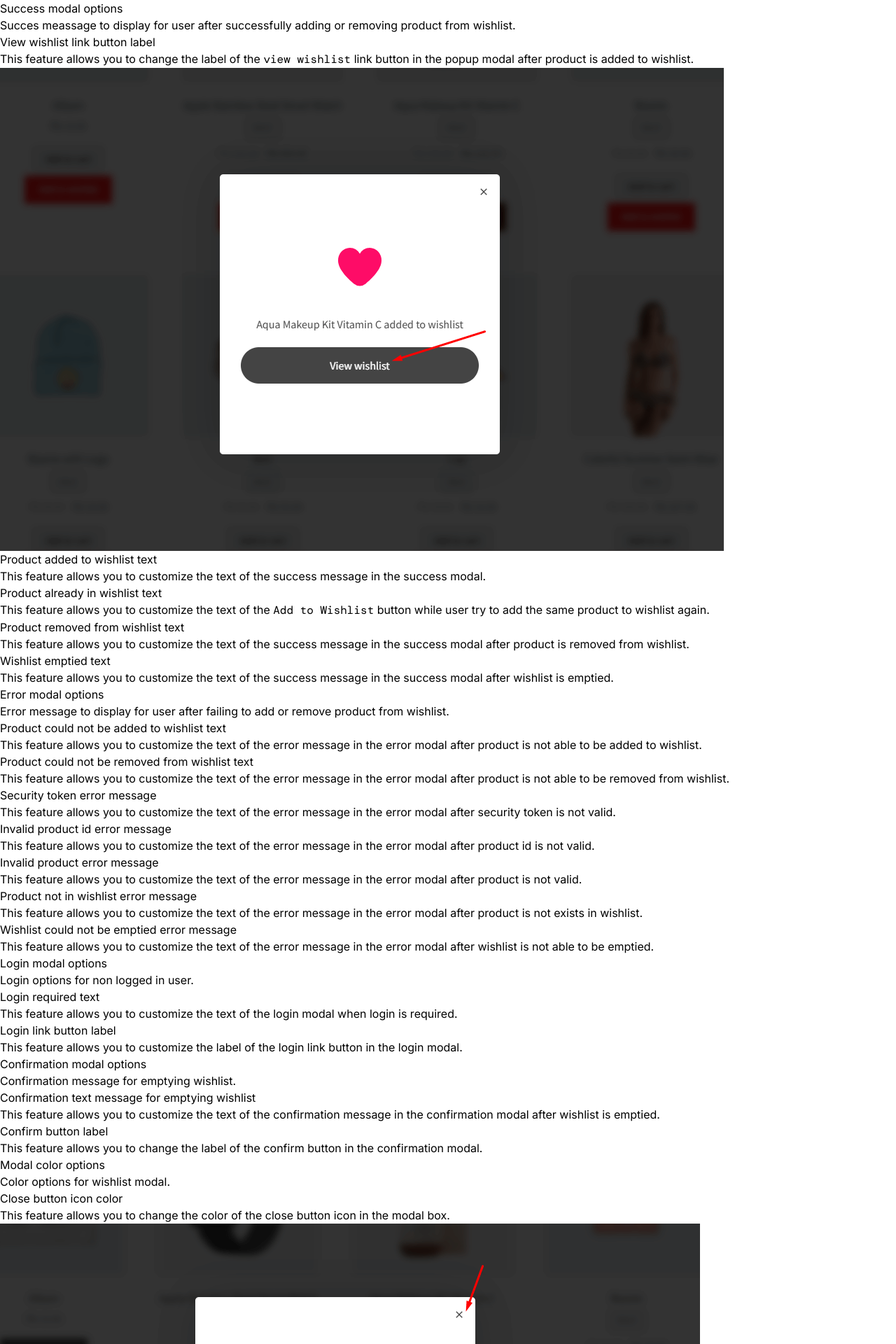
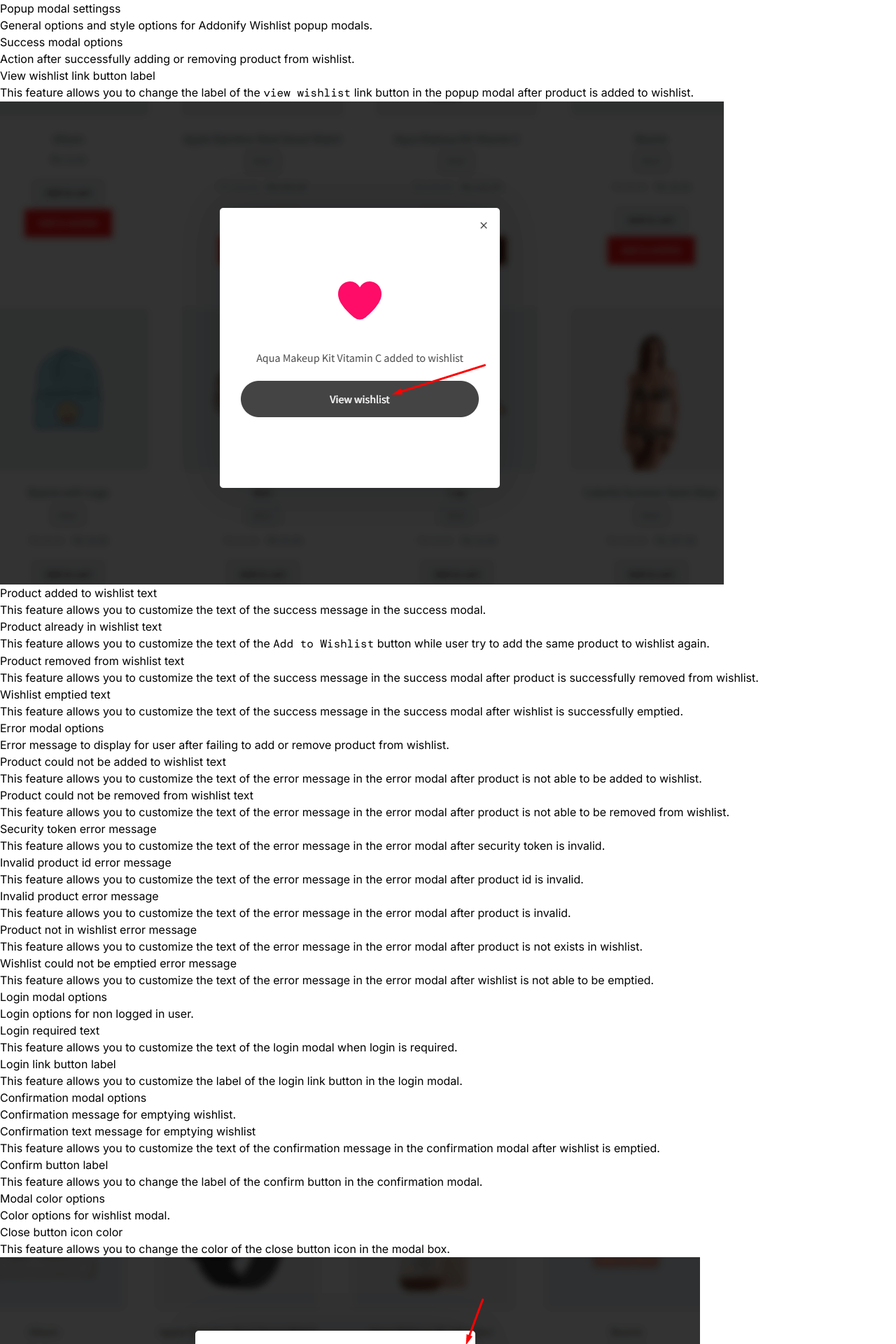
Before and after one commit to h1dd3nsn1p3r/docs.addonify.com, a Next.js app: page /kb/wishlist/popup-modal in a window 1280 px wide. Shown: the top 1920 px of the page at 70% size. Built offline with nearby package versions, Linux system fonts and the light colour scheme.

Commit message:
Wishlist diccumentation modified.
- Wishlist doccumentation modified.

```diff
--- a/pages/kb/wishlist/_meta.ts
+++ b/pages/kb/wishlist/_meta.ts
@@ -1,7 +1,7 @@
 export default {
 	installation: "Installation",
 	settings: "Settings",
-	general: "General options",
+	general: "General settings",
 	"popup-modal": "Popup modals",
 	button: "Button",
 	page: "Page",
--- a/pages/kb/wishlist/button.mdx
+++ b/pages/kb/wishlist/button.mdx
@@ -4,37 +4,43 @@ sidebarTitle: Button Options
 ---
 
 
-# Button Options
+# Button settings
 
-Options for `Add to Wishlist` button.
+General settings and style options for Addonify Wishlist buttons.
 
-## Add to Wishlist button position on product loop
+## Wishlist button options
+
+General and style options for `Add to Wishlist` button.
+
+### Add to Wishlist button position on product loop
 
 Choose where to display the `Add to Wishlist` button. There are four options: before `Add to Cart` button, after `Add to Cart` button, Over the Product Image and None.
 
 
-## Add to Wishlist button position on product single
+### Add to Wishlist button position on product single
 
-Choose where to display the `Add to Wishlist` button. There are five options : None, before Add to Cart form, before `Add to Cart` button, after `Add to Cart` button and after add to cart form.
+Choose where to display the `Add to Wishlist` button on product single page. There are five options : None, before Add to Cart form, before `Add to Cart` button, after `Add to Cart` button and after add to cart form.
 
 
-## Remove product from the wishlist on double click
+### Remove product from the wishlist on double click
 
 Enable the option to remove a product from the wishlist on double click on `Already in Wishlist` buttons.
 
 
-## Custom CSS class
+### Custom CSS class
 
 Add custom CSS class or classes to `Add to Wishlist` button. If more than one CSS classes are to be added, separate CSS classes with a space.
 
 
-## Background color
+### Background color
 
 This feature allows you to change the background color of the `add to wishlist` button.
 
 
 
-# Save for Later Button Options
+## Save for later button options
+
+### enable/disable
 
 
 Enable the option to display a `Save for Later` button for products on the cart page. This allows users to add products to their wishlist directly from the cart. When a user clicks the `Save for Later` button, the product is added to their wishlist. Please note that this feature is only supported on the legacy cart page, it does not work with the latest WooCommerce cart page. To use this feature, create a cart page using the [woocommerce_cart] shortcode.
@@ -42,30 +48,38 @@ Enable the option to display a `Save for Later` button for products on the cart
 
 [![Save for later button](/products/wishlist/save-for-later.png)](/products/wishlist/save-for-later.png)
 
+### Button label after added to wishlist
 
+This feature allows you to change the label of the `Save for Later` button after product is added to wishlist.
 
-# Button label options
+## Button label options
 
-`Add to Wishlist` button options.
+Addonify Wishlist button label options.
 
-## Add to wishlist button label
+### Add to wishlist button label
 
 This feature allows you to change the label of the `Add to Wishlist` button.
 
-## Already in wishlist button label
+### Already in wishlist button label
 
 This feature allows you to change the label of the `Already in Wishlist` button.
 
+### Label color
 
-# Button icon options
+This feature allows you to change the color of all the Addonify Wishlist button's label.
+
+
+## Button icon options
 
 Options related to `Add to Wishlist` button icon.
 
-## Display icon in button
+### Display icon in button
 
 By enabling this feature, the icon will be displayed before or after the `Add to Wishlist` button's label text.
 
 
-## Button icon position
+[![wishlist button icon](/products/wishlist/wishlist-button-icon.png)](/products/wishlist/wishlist-button-icon.png)
+
+### Button icon position
 
 Choose where to display the `add to wishlist` button icon. There are two options: Before and After button's label.
--- a/pages/kb/wishlist/general.mdx
+++ b/pages/kb/wishlist/general.mdx
@@ -1,53 +1,61 @@
 ---
 title: Wishlist General Options
-sidebarTitle: General options
+sidebarTitle: General Settings
 ---
 
 
-# General options
- Wishlist general setting options.
+# General Settings
 
-## Enable wishlist
+General settings and style options for Addonify Wishlist.
+
+
+## Genral options
+
+General options related to Addonify Wishlist.
+
+
+### Enable wishlist
 
 By enabling this feature you can add products to your wishlist. You can also view your wishlist from the wishlist page.
 
 [![Wishlist](/products/wishlist/wishlist.png)](/products/wishlist/wishlist.png)
 
 
-## Wishlist page
+
+### Wishlist page
 
 This feature allows user to view their wishlist on selected page.
 
 
-## Login required
+### Login required
 
 If this feature is enable, only logged in user can add product to wishlist.
 
-## Action on add to wishlist button for guest user
+### Action on add to wishlist button for guest user
 
 If login required settings is set to true and non login user try to add product to the wishlist, then you can select the action that you want to perform on the `add to wishlist` button for guest user. We have two options: redirect to login page or display login popup message.
 
 
-## Remove product from wishlist after added to cart
+### Remove product from wishlist after added to cart
 
 By enabling this feature you can remove product from wishlist after added to cart.
 
-## Enable wishlist tab on my account page
+### Enable wishlist tab on my account page
 
 By enabling this feature you can add wishlist tab and wishlist page on My account page.
 
 
-# Styles options
+## Styles options
 
 Wishlist styles setting options.
 
-## Custom CSS
+### Custom CSS
 
 If you want to add custom CSS, then you can add your custom CSS here.
 
 
 
-##Product options
+## Product options
 
 Wishlist product options.
 
--- a/pages/kb/wishlist/installation.mdx
+++ b/pages/kb/wishlist/installation.mdx
@@ -8,7 +8,7 @@ import VideoPlayer from "@components/global/Video";
 
 # Installing Addonify Wishlist
 
-You can install the Addonify WooCommerce Wishlist plugin via the WordPress admin dashboard. The First process is simple & most commonly used.
+You can install the Addonify WooCommerce Wishlist plugin via the WordPress admin dashboard. The first process is simple & most commonly used.
 
 ## Installing from dashboard
 
@@ -31,7 +31,7 @@ You can install the Addonify WooCommerce Wishlist plugin via the WordPress admin
 6. Choose the downloaded zip file.
 7. Click on the `Install Now` button.
 8. Once installed, click on the `Activate` button.
-9. Done! You have successfully installed the Addonify wishlist plugin.
+9. Done! You have successfully installed the Addonify Wishlist plugin.
 
 ## Installing via FTP
 
--- a/pages/kb/wishlist/notice.mdx
+++ b/pages/kb/wishlist/notice.mdx
@@ -3,12 +3,16 @@ title: Wishlist Notice Options
 sidebarTitle: Wishlist Notice
 ---
 
+# Wishlist Notice Seetings
 
-# Wishlist notice options
+General and style options for Addonify Wishlist notice.
+
+
+## Wishlist notice options
 
 Options related to wishlist notice.
 
-## Notice timeout (in seconds)
+### Notice timeout (in seconds)
 
 This feature allows you to change the timeout of the wishlist notice. The default value is 5 seconds.
 
@@ -20,18 +24,22 @@ This feature allows you to change the timeout of the wishlist notice. The defaul
 ## Product removal undo notice options
 
 
-## Text before undo link
+### Text before undo link
 
 This feature allows you to customize the text before the undo link in the product removal undo notice.
 
 
-## Undo link label
+### Undo link label
 
 This feature allows you to change the label of the undo link in the product removal undo notice.
 
 
-# Product added to cart notice options
+## Product added to cart notice options
 
-## Notice text
+### Notice text
 
 This feature allows you to customize the text of the product added to cart notice.
+
+## Notice color options
+
+Color options for wishlist notice.
--- a/pages/kb/wishlist/page.mdx
+++ b/pages/kb/wishlist/page.mdx
@@ -3,38 +3,44 @@ title: Wishlist Page Options
 sidebarTitle: Wishlist Page
 ---
 
-# Wishlist Page Options
+# Wishlist page
 
-Options related to wishlist page.
+General option and style options for Addonify Wishlist page.
 
-## Text when the wishlist is empty
+## Page options
+
+General options related to Addonify Wishlist page.
+
+### Text when the wishlist is empty
 
 This feature allows you to customize the text of the wishlist page when the wishlist is empty.
 
-## Display a link
+### Display a link
 
 Enable this feature to display a link to the wishlist page when wishlist is empty.
 
 
-## Page to be linked
+### Page to be linked
 
 Select the page to be linked when wishlist is empty.
 
 
-## Link label
+### Link label
 
 This feature allows you to change the label of the link to the wishlist page when wishlist is empty.
 
 
-# Button to empty wishlist options
+## Button to empty wishlist options
 
-## Display button to empty wishlist
+Button to clear all the wishlist.
+
+### Display button to empty wishlist
 
 By enabling this feature user can empty the wishlist by clicking an `Clear Wishlist` button. This button will be displayed on the wishlist page when wishlist is not empty.
 
 [![clear wishlist](/products/wishlist/clear-wishlist.png)](/products/wishlist/clear-wishlist.png)
 
 
-## Button label
+### Button label
 
 This feature allows you to change the label of the `Clear Wishlist` button.
--- a/pages/kb/wishlist/popup-modal.mdx
+++ b/pages/kb/wishlist/popup-modal.mdx
@@ -3,122 +3,126 @@ title: Popup Modal Options
 sidebarTitle: Popup modals
 ---
 
-# Success modal options
+# Popup modal settingss
 
-Succes meassage to display for user after successfully adding or removing product from wishlist.
+General options and style options for Addonify Wishlist popup modals.
 
-## View wishlist link button label
+## Success modal options
+
+Action after successfully adding or removing product from wishlist.
+
+### View wishlist link button label
 
 This feature allows you to change the label of the `view wishlist` link button in the popup modal after product is added to wishlist.
 
 [![view wishlist button label](/products/wishlist/view-wishlist-button-label.png)](/products/wishlist/view-wishlist-button-label.png)
 
 
-## Product added to wishlist text
+### Product added to wishlist text
 
 This feature allows you to customize the text of the success message in the success modal.
 
 
-##  Product already in wishlist text
+###  Product already in wishlist text
 
 This feature allows you to customize the text of the `Add to Wishlist` button while user try to add the same product to wishlist again.
 
-## Product removed from wishlist text
+### Product removed from wishlist text
 
-This feature allows you to customize the text of the success message in the success modal after product is removed from wishlist.
+This feature allows you to customize the text of the success message in the success modal after product is successfully removed from wishlist.
 
 
-## Wishlist emptied text
+### Wishlist emptied text
 
-This feature allows you to customize the text of the success message in the success modal after wishlist is emptied.
+This feature allows you to customize the text of the success message in the success modal after wishlist is successfully emptied.
 
-# Error modal options
+## Error modal options
 
  Error message to display for user after failing to add or remove product from wishlist.
 
-## Product could not be added to wishlist text
+### Product could not be added to wishlist text
 
 This feature allows you to customize the text of the error message in the error modal after product is not able to be added to wishlist.
 
 
-## Product could not be removed from wishlist text
+### Product could not be removed from wishlist text
 
 This feature allows you to customize the text of the error message in the error modal after product is not able to be removed from wishlist.
 
 
-## Security token error message
+### Security token error message
 
-This feature allows you to customize the text of the error message in the error modal after security token is not valid.
+This feature allows you to customize the text of the error message in the error modal after security token is invalid.
 
 
-## Invalid product id error message
+### Invalid product id error message
 
-This feature allows you to customize the text of the error message in the error modal after product id is not valid.
+This feature allows you to customize the text of the error message in the error modal after product id is invalid.
 
-## Invalid product error message
+### Invalid product error message
 
-This feature allows you to customize the text of the error message in the error modal after product is not valid.
+This feature allows you to customize the text of the error message in the error modal after product is invalid.
 
 
-## Product not in wishlist error message
+### Product not in wishlist error message
 
 This feature allows you to customize the text of the error message in the error modal after product is not exists in wishlist.
 
 
-## Wishlist could not be emptied error message
+### Wishlist could not be emptied error message
 
 This feature allows you to customize the text of the error message in the error modal after wishlist is not able to be emptied.
 
 
 
-# Login modal options
+## Login modal options
 
 Login options for non logged in user.
 
-## Login required text
+### Login required text
 
 This feature allows you to customize the text of the login modal when login is required.
 
-## Login link button label
+### Login link button label
 
 This feature allows you to customize the label of the login link button in the login modal.
 
 
-# Confirmation modal options
+## Confirmation modal options
 
 Confirmation message for emptying wishlist.
 
-## Confirmation text message for emptying wishlist
+### Confirmation text message for emptying wishlist
 
 This feature allows you to customize the text of the confirmation message in the confirmation modal after wishlist is emptied.
 
 
-## Confirm button label
+### Confirm button label
 
 This feature allows you to change the label of the confirm button in the confirmation modal.
 
 
-# Modal color options
+## Modal color options
 
 Color options for wishlist modal.
 
-## Close button icon color
+### Close button icon color
 
 This feature allows you to change the color of the close button icon in the modal box.
 
 [![Close button icon color](/products/wishlist/close-button-icon-color.png)](/products/wishlist/close-button-icon-color.png)
 
 
-## Modal overlay background color
+### Modal overlay background color
 
 This feature allows you to change the background color of the modal overlay.
 
 
-## Modal background color
+### Modal background color
 
 This feature allows you to change the background color of the modal box.
 
 
-## Modal wishlist icon color
+### Modal wishlist icon color
 
 This feature allows you to change the color of the wishlist icon in the modal box.
--- a/pages/kb/wishlist/sidebar.mdx
+++ b/pages/kb/wishlist/sidebar.mdx
@@ -3,35 +3,39 @@ title: Wishlist Sidebar Options
 sidebarTitle: wishlist-sidebar
 ---
 
-# Sidebar options
+# Sidebar settings
 
-Options related to wishlist sidebar.
+General and style options for Addonify Wishlist sidebar.
 
-## Display sidebar
+## Sidebar options
 
-Enable this feature to display the wishlist sidebar on the shop page.
+General and styles option related to Addonify Wishlist sidebar.
+
+### Display sidebar
 
 [![display sidebar](/products/wishlist/wishlist-sidebar.png)](/products/wishlist/wishlist-sidebar.png)
 
-## Sidebar position
+### Sidebar position
 
 Choose where to display the wishlist sidebar. There are two options: Left and Right of product loop.
 
-## Sidebar title
+### Sidebar title
 
 This feature allows you to change the title of the wishlist sidebar.
 
+[![sidebar title](/products/wishlist/sidebar-title.png)](/products/wishlist/sidebar-title.png)
 
-## Wishlist page button link label
+
+### Wishlist page button link label
 
 This feature allows you to customize the label of the `View All Wishlist Items` button in the wishlist sidebar.
 
 [![Wishlist page button link label](/products/wishlist/wishlist-link-button.png)](/products/wishlist/wishlist-link-button.png)
 
 
-# Sidebar toggle button options
+## Sidebar toggle button options
 
-## Button label
+### Button label
 
 This feature allows you to change the label of the toggle button in the wishlist sidebar.
 
@@ -39,14 +43,14 @@ This feature allows you to change the label of the toggle button in the wishlist
 [![wishlist link button label](/products/wishlist/sidebar-toggle-button-label.png)](/products/wishlist/sidebar-toggle-button-label.png)
 
 
-## Buton posiotion offset
+### Buton posiotion offset
 
 This feature allows you to set the left and right offset of the toggle button in the product loop.
 
 
 
-# Sidebar product color options
+## Sidebar product color options
 
-## Product name color
+### Product name color
 
 This feature allows you to change the color of the product name in the wishlist sidebar.
```
Also changed, not shown: public/products/wishlist/sidebar-title.png (added), public/products/wishlist/wishlist-button-icon.png (added).
